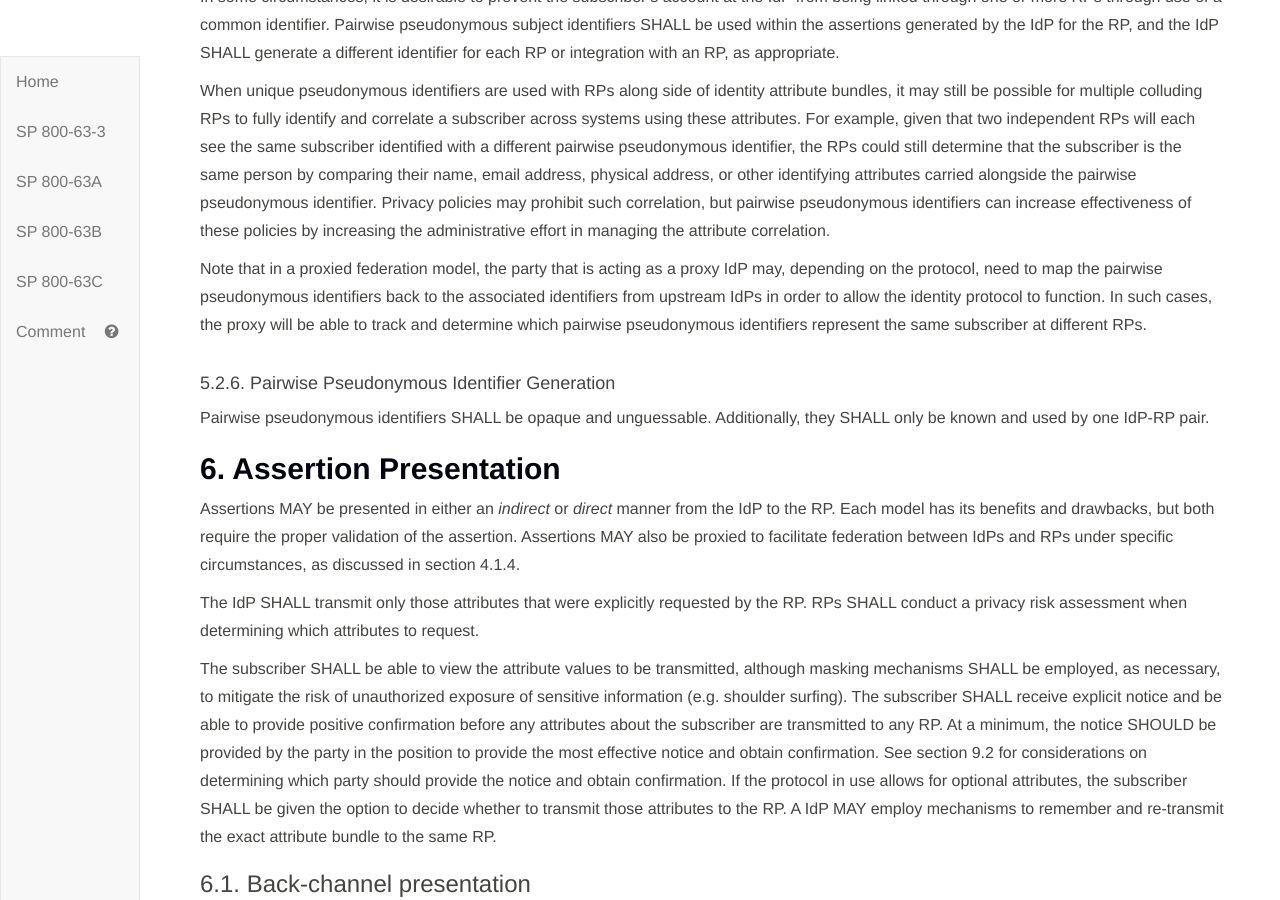
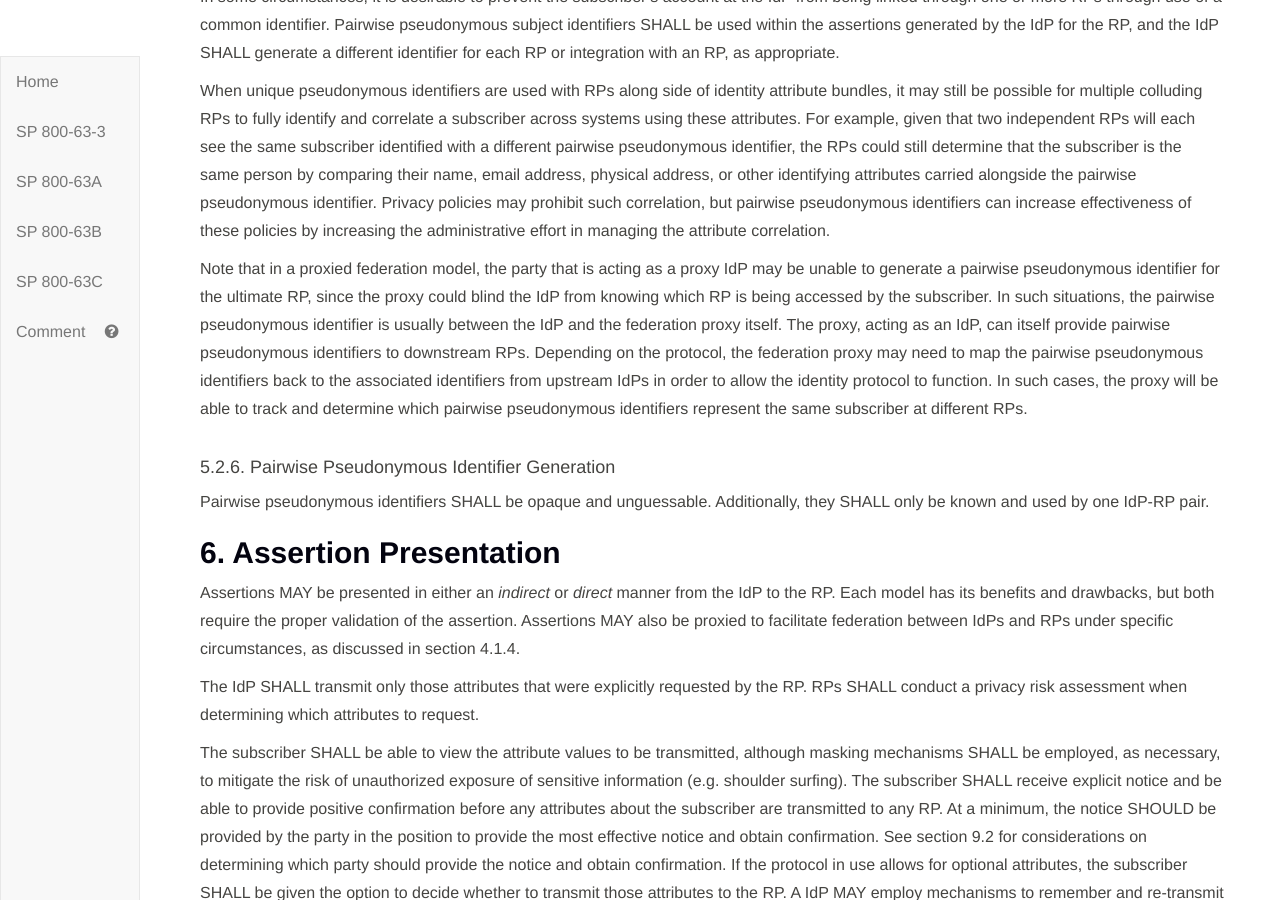
Before and after one commit to usnistgov/800-63-3, a Jekyll site: the page built from sp800-63c.md, in a window 1280 px wide and 900 px high, scrolled down 12655 px. Built offline with Jekyll 4.4.1, drawn with Linux system fonts in a browser that asks for light colours.

Commit message:
add in limitations of brokers for PPI's
addresses #311

```diff
--- a/sp800-63c/sec5_strength.md
+++ b/sp800-63c/sec5_strength.md
@@ -74,7 +74,7 @@
 
 When unique pseudonymous identifiers are used with RPs along side of identity attribute bundles, it may still be possible for multiple colluding RPs to fully identify and correlate a subscriber across systems using these attributes. For example, given that two independent RPs will each see the same subscriber identified with a different pairwise pseudonymous identifier, the RPs could still determine that the subscriber is the same person by comparing their name, email address, physical address, or other identifying attributes carried alongside the pairwise pseudonymous identifier. Privacy policies may prohibit such correlation, but pairwise pseudonymous identifiers can increase effectiveness of these policies by increasing the administrative effort in managing the attribute correlation.
 
-Note that in a proxied federation model, the party that is acting as a proxy IdP may, depending on the protocol, need to map the pairwise pseudonymous identifiers back to the associated identifiers from upstream IdPs in order to allow the identity protocol to function. In such cases, the proxy will be able to track and determine which pairwise pseudonymous identifiers represent the same subscriber at different RPs.
+Note that in a proxied federation model, the party that is acting as a proxy IdP may be unable to generate a pairwise pseudonymous identifier for the ultimate RP, since the proxy could blind the IdP from knowing which RP is being accessed by the subscriber. In such situations, the pairwise pseudonymous identifier is usually between the IdP and the federation proxy itself. The proxy, acting as an IdP, can itself provide pairwise pseudonymous identifiers to downstream RPs. Depending on the protocol, the federation proxy may need to map the pairwise pseudonymous identifiers back to the associated identifiers from upstream IdPs in order to allow the identity protocol to function. In such cases, the proxy will be able to track and determine which pairwise pseudonymous identifiers represent the same subscriber at different RPs.
 
 #### 5.2.6. Pairwise Pseudonymous Identifier Generation
 
```
